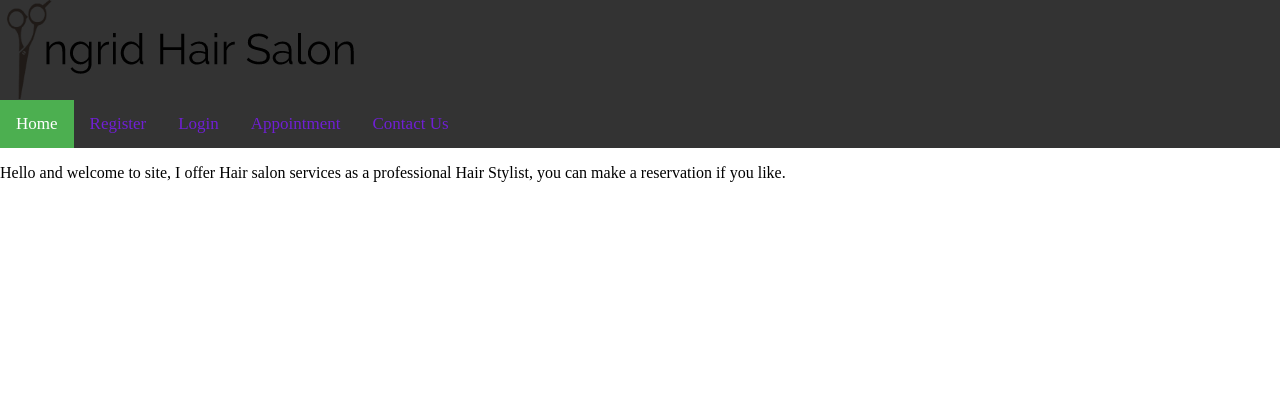
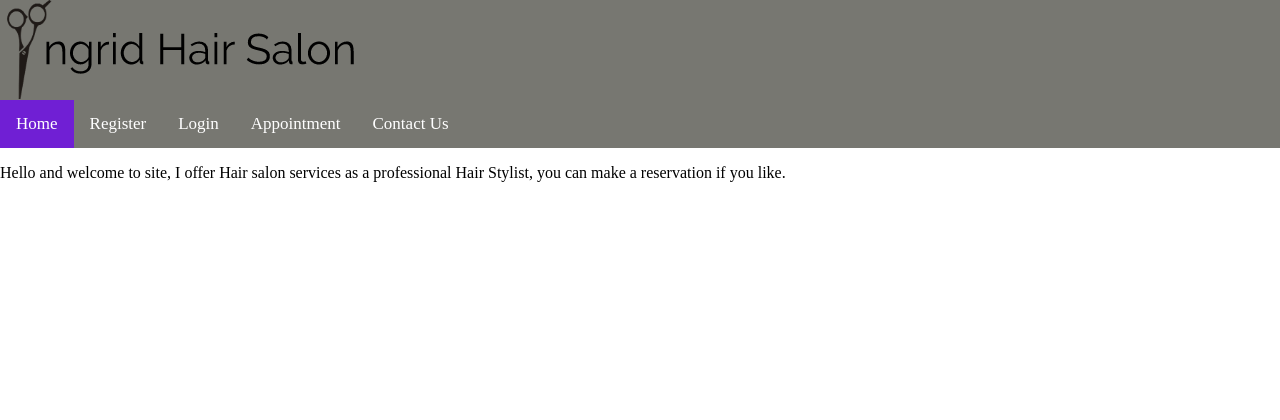
Before and after one commit to gabrielgrc78/PhpProject1, a PHP site: page / in a window 1280 px wide. Shown: the top 420 px of the page. Run offline with PHP 8.4, Linux system fonts and the light colour scheme.

Commit message:
polishing and CSS fixes

```diff
--- a/assets/bottom.php
+++ b/assets/bottom.php
@@ -5,7 +5,6 @@
             <fieldset>
                 <p>Copyright &copy; <?php echo $servername ?>  <?php echo date("Y"); ?>.</p>
                 <p>Currently on Development Version: <?php echo $version; ?></p>
-
             </fieldset>
         </footer>
 
--- a/assets/css/main.css
+++ b/assets/css/main.css
@@ -1,12 +1,12 @@
 /*Add a black background color to the top navigation bar*/
 .NavBar{
-    background-color: #333;
+    background-color: #777771;
     overflow: hidden;
 }
 /*Style the links inside the top navigation bar*/
 .NavBar a {
     float: left;
-    color: #701fd4;
+    color: white;
     text-align: center;
     padding: 14px 16px;
     text-decoration: none;
@@ -14,12 +14,12 @@
 }
 /*Changes the color of the links on hover*/
 .NavBar a:hover {
-    background-color: darkgray;
+    background-color: #701fd4;
     color: black;
 }
 /*Add a color to the active/current link*/
 .NavBar a.active{
-    background-color: #4CAF50;
+    background-color: #701FD4;
     color: white;
 }
 /*Styling for the footer*/
@@ -31,4 +31,5 @@ footer{
     background-color: gray;
     color: black;
     text-align: center;
+    overflow: hidden;
 }
```
